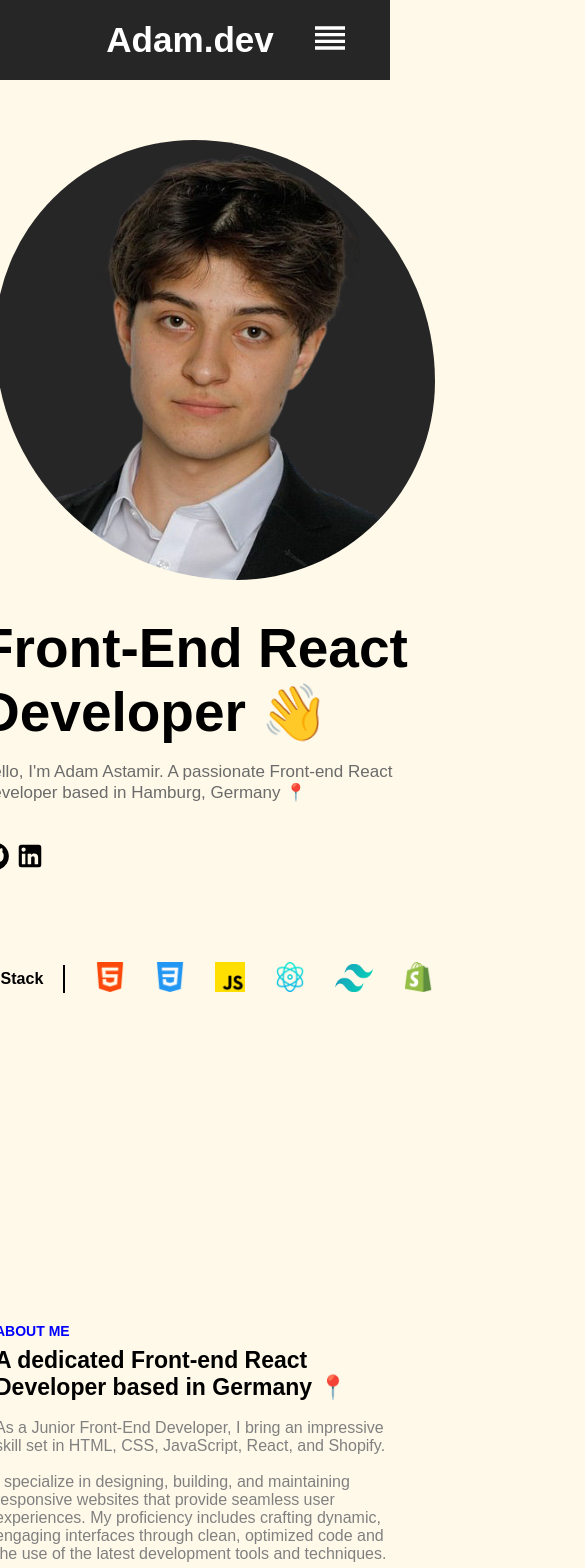
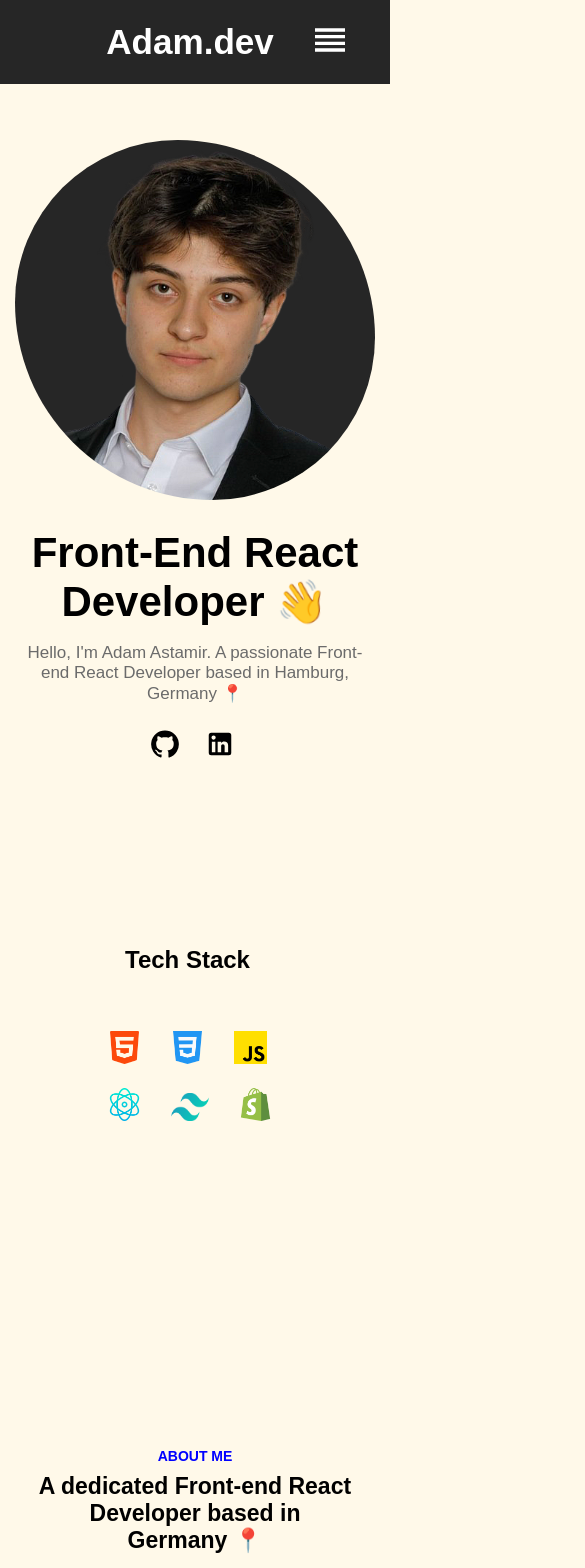
Before and after one commit to IamAdamm/Resume, a React (Create React App) app: page / in a window 390 px wide. Shown: the top 1568 px of the page, 585 px wide, since content can reach past the window. Built offline with nearby package versions, Linux system fonts and the light colour scheme.

Commit message:
Your commit message

```diff
--- a/public/index.html
+++ b/public/index.html
@@ -3,7 +3,7 @@
   <head>
     <meta charset="utf-8" />
     <link rel="icon" href="%PUBLIC_URL%/favicon.png" />
-    <meta name="viewport" content="width=device-width, initial-scale=1" />
+    <meta name="viewport" content="width=device-width, initial-scale=1.0, maximum-scale=1.0, user-scalable=no">
     <meta name="theme-color" content="#000000" />
     <meta name="description" content="Web site created using create-react-app" />
     <link rel="apple-touch-icon" href="%PUBLIC_URL%/logo192.png" />
--- a/src/App.css
+++ b/src/App.css
@@ -5,15 +5,27 @@
   flex-direction: column;
   align-items: center;
   font-family: Arial, Helvetica, sans-serif;
-
 }
 body {
   background-color: #fff9e9;
   overflow-y: auto;
-  height: 100vh;
+  max-height: 100vh;
   margin: 0;
-
 }
 h5 {
   font-size: 14px;
 }
+@media screen and (max-width: 700px) {
+  .App {
+    width: 100%;
+    height: auto;
+    display: flex;
+    flex-direction: column;
+    align-items: center;
+    font-family: Arial, Helvetica, sans-serif;
+  }
+  body {
+    overflow-x: hidden;
+    max-width: 100%;
+  }
+}
--- a/src/components/About.js
+++ b/src/components/About.js
@@ -10,7 +10,7 @@ function About() {
   return (
     <div className='about' id='about'>
         <div className='aboutImage'>
-            <img src={AboutImage} alt='Profile Picture'/>
+            <img src={AboutImage}/>
         </div>
         <div className='aboutText'>
             <h5>ABOUT ME</h5>
--- a/src/components/Contact.js
+++ b/src/components/Contact.js
@@ -58,7 +58,7 @@ function Contact() {
                         </div>
                         <div className='mailText'>
                             <h3>Email</h3>
-                            <a href='' target='_blank' rel='noopener noreferrer'>adam.astamir@hotmail.de</a>
+                            <a href='https://www.google.com/maps/place/Hamburg/' target='_blank' rel='noopener noreferrer'>adam.astamir@hotmail.de</a>
                         </div>
                     </div>
                     <div className='contactLocation'>
--- a/src/styles/About.css
+++ b/src/styles/About.css
@@ -3,10 +3,9 @@
     display: flex;
     justify-content: space-between;
     text-align: left;
-    margin-top: 300px;
     flex-direction: row;
     align-items: center;
-    width: 820px;
+    width: 58%;
 }
 .about h5 {
     font-weight: bolder;
@@ -24,8 +23,8 @@
 }
 .about img {
     width: 400px;
+    border: 2px solid black;
     border-radius: 10%;
-
 }
 .aboutText {
     display: flex;
@@ -62,8 +61,17 @@
 }
 @media screen and (max-width: 700px) {
     .about {
+        margin-top: 300px;
+        text-align: center;
         flex-direction: column-reverse;
-
+        width: 90%;
     }
-
+    .about img {
+        width: 90%;
+    }
+    .aboutText {
+        width: 90%;
+        margin-top: 0px;
+        margin-bottom: 10px;
+    }
 }
--- a/src/styles/Card.css
+++ b/src/styles/Card.css
@@ -8,6 +8,7 @@
     margin-top: 150px;
     flex-direction: row-reverse;
     align-items: center;
+    width: 100%;
 }
 .card p {
     font-weight: 100;
@@ -17,12 +18,14 @@
 .card a {
     color: inherit;
 }
+/* doesnt do anything?? why did i put this here?
 .profileImage img {
     border-radius: 50%;
     width: 400px;
     margin-left: 30px;
     background-color: rgb(38, 38, 38);
 }
+*/
 .profileImage {
     position: relative;
     width: 420px;
@@ -51,6 +54,7 @@
 .card .cardText {
     flex-direction: column;
     width: 430px;
+    max-width: 100%;
 }
 .card a {
     cursor: pointer;
@@ -108,9 +112,22 @@
 @media screen and (max-width: 700px) {
     .card {
         flex-wrap: wrap;
-
+        width: 390px;
     }
     .card .cardText {
         margin-top: 10%;
     }
+    .profileImage {
+        width: 340px;
+        height: 340px;
+        margin-left: 0px;
+      }
+      .card .cardText {
+        text-align: center;
+        width: 90%;
+        font-size: 42px;
+    }
+    .githubIcon, .linkedInIcon {
+       margin: 0 10px;
+    }
 }
--- a/src/styles/Contact.css
+++ b/src/styles/Contact.css
@@ -4,7 +4,6 @@
     justify-content: center;
     align-items: center;
     flex-direction: column;
-    align-items: center;
 }
 .contact .contactContainer {
     display: flex;
@@ -233,8 +232,36 @@
     }
 }
 @media screen and (max-width: 700px) {
+    .contact {
+        display: flex;
+        justify-content: center;
+        align-items: center;
+        flex-direction: column;
+        width: 90%;
+        margin-top: 0px;
+    }
     .contact .contactContainer {
         flex-direction: column;
+        width: 90%;
     }
-
+    .contact .contactTitle {
+        text-align: center;
+    }
+    .contact .contactForm {
+        height: 350px;
+        width: 100%;
+    }
+    .contact .contactForm button {
+        color: black;
+        font-size: 16px;
+    }
+    .contact .contactTitle h2 {
+        font-weight: bolder;
+        margin-top: -28px;
+        margin-bottom: 50px;
+        font-size: 32px;
+    }
+    .pointingDownEmoji {
+        font-size: 40px;
+    }
 }
--- a/src/styles/Footer.css
+++ b/src/styles/Footer.css
@@ -2,7 +2,7 @@
     display: flex;
     background-color: rgb(38, 38, 38);
     color: white;
-    min-width: 100vw;
+    width: 100%;
     height: 200px;
     flex-direction: column;
     justify-content: space-between;
@@ -26,3 +26,11 @@
     cursor: pointer;
     margin: 0px 30px;
 }
+@media screen and (max-width: 700px) {
+    .footer {
+        margin-top: 100px;
+    }
+    .footer .footerLinks a{
+        margin: 0px 15px;
+    }
+}
--- a/src/styles/Navbar.css
+++ b/src/styles/Navbar.css
@@ -1,6 +1,6 @@
 .navbar {
     width: 100%;
-    height: 80px;
+    height: 10%;
     display: flex;
     flex-direction: row;
     align-items: center;
--- a/src/styles/Portfolio.css
+++ b/src/styles/Portfolio.css
@@ -2,7 +2,7 @@
     margin-top: 300px;
     display: flex;
     flex-direction: column;
-    max-width: 60%;
+    max-width: 80%;
     align-items: center;
 }
 .portfolio h5 {
@@ -19,9 +19,11 @@
     width: 300px;
     border-radius: 10%;
     border: 3px solid black;
+
 }
 .portfolio .WeightTrackerImage{
     width: 280px;
+
 }
 .portfolio .projectBox {
     flex-direction: row;
@@ -39,7 +41,6 @@
     margin-bottom: 50px;
     opacity: 0%;
 }
-
 .portfolio .projectText {
     flex-direction: column;
     text-align: center;
@@ -115,5 +116,15 @@
         justify-content: center;
         align-items: center;
     }
-
+    .portfolioTitle {
+        text-align: center;
+    }
+    .portfolio .projectBox {
+        margin-bottom: 150px;
+        width: 300px;
+    }
+    .portfolio .projectBoxReverse {
+        margin-bottom: 150px;
+        width: 300px;
+    }
 }
--- a/src/styles/Techstack.css
+++ b/src/styles/Techstack.css
@@ -3,16 +3,17 @@
     flex-direction: row;
     align-items: center;
     margin-top: 60px;
-    width: 480px;
+    width: 40%;
 }
 .techstack h4 {
     border-right: 2px solid black;
     padding: 5px;
     padding-right: 20px;
+    font-size: 20px;
 }
 .techstack img {
-    width: 30px;
-    height: 30px;
+    width: 33px;
+    height: 33px;
     margin-left: 30px;
 }
 .techstack .htmlIcon {
@@ -53,3 +54,19 @@
 .techstack .shopifyIcon:hover {
     transform: translateY(-10px);
 }
+@media screen and (max-width: 700px) {
+    .techstack {
+        flex-direction: column;
+        margin-top: 140px;
+        width: 60%;
+        flex-wrap: wrap;
+    }
+    .techstack .Icons img{
+        margin-top: 20px;
+    }
+    .techstack h4 {
+        border: none;
+        font-size: 24px;
+        padding: none;
+    }
+}
```
Also changed, not shown: package.json (+7 -1 lines), 1 other file (tests, documents, lock files or other folders).
